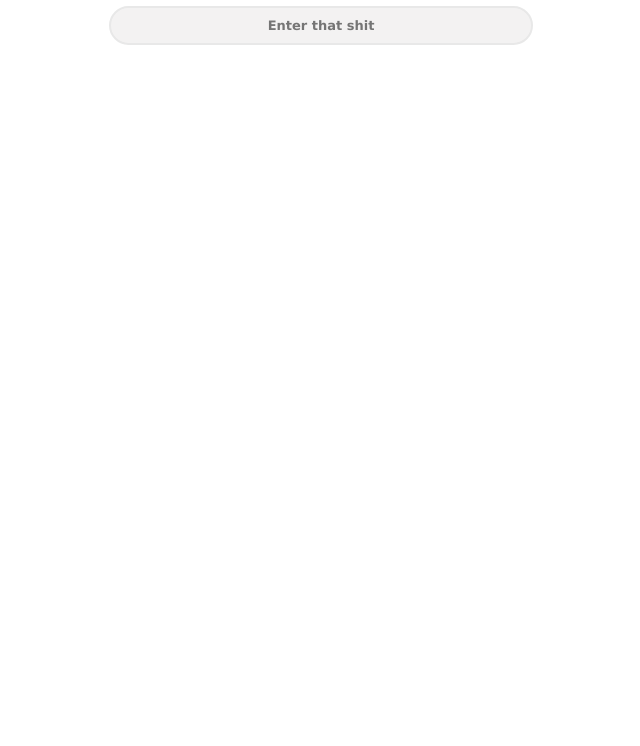
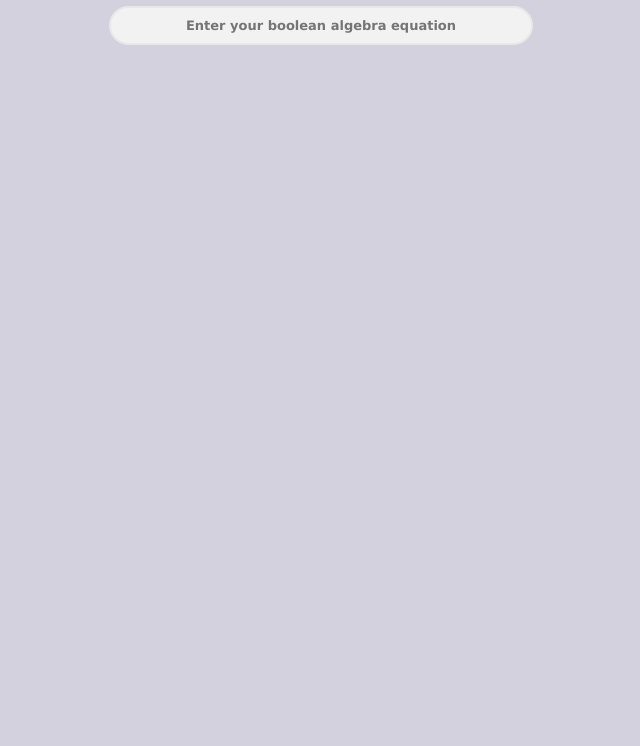
Before and after one commit to Regency18/circuit_gen, a website built with Vite: page frontend/index.html in a window 1280 px wide. Shown: the part 75-821 px from the top of the page, without its empty margins (319-959 px from the left). Built offline with nearby package versions, Linux system fonts and the light colour scheme; what @joint/core would draw is missing.

Commit message:
never added

```diff
--- a/frontend/css/styles.css
+++ b/frontend/css/styles.css
@@ -1,3 +1,6 @@
+body{
+    background-color: #d3d1dd;
+}
 .title {
     display: flex;
     justify-content: center;
@@ -7,6 +10,14 @@
 .form{
     display: flex;
     justify-content: center;
+}
+
+.circuit{
+    display: flex;
+    justify-content: center;
+    padding-top: 20%;
+    font-family:'Segoe UI', Tahoma, Geneva, Verdana, sans-serif;
+    font-size:large;
 }
 
 .button{
@@ -30,3 +41,7 @@
  font-family: 'Lucida Sans', 'Lucida Sans Regular', 'Lucida Grande', 'Lucida Sans Unicode', Geneva, Verdana, sans-serif;
  text-align: center;
 }
+
+input:focus::placeholder {
+  color: transparent;
+}
--- a/frontend/index.html
+++ b/frontend/index.html
@@ -10,9 +10,9 @@
         Circuit Generator
     </h1>
     <form id="form" class="form" onsubmit=sendEquation(event)>
-        <input class="input" type="text" id="equation" placeholder="Enter that shit">
+        <input class="input" type="text" id="equation" placeholder="Enter your boolean algebra equation">
     </form>
-    <div id="circuit">
+    <div class="circuit" id="circuit">
     </div>
     <script type="module" src="js/script.js"></script>
 </body>
--- a/frontend/js/circuit_builder.js
+++ b/frontend/js/circuit_builder.js
@@ -97,7 +97,7 @@ export class CircuitBuilder {
 
             this.gates[dict['name'] + `${this.andCount}`] = gate;
             this.andCount++;
-        } else if (dict["name"] === "Not") {
+        } else if (dict["name"] === "UnaryOp") {
             gate = this.makenewGate(length, dict["name"]);
             gate.position(pos.x, pos.y);  // This is correct
 
--- a/logic-circuits-js/src/main.js
+++ b/logic-circuits-js/src/main.js
@@ -21,7 +21,7 @@ export const Gate = dia.Element.define('logic.Gate', {
 const IO = Gate.define('logic.IO', {
     size: { width: 60, height: 30 },
     attrs: {
-        '.body': { fill: 'white', stroke: 'black', 'stroke-width': 2 },
+        '.body': { fill: 'black', stroke: 'black', 'stroke-width': 2 },
         '.wire': { ref: '.body', 'ref-y': .5, stroke: 'black' },
         text: {
             fill: 'black',
@@ -30,7 +30,7 @@ const IO = Gate.define('logic.IO', {
             'font-weight': 'bold',
             'font-variant': 'small-caps',
             'text-transform': 'capitalize',
-            'font-size': '14px'
+            'font-size': '21px'
         }
     }
 }, {
```
